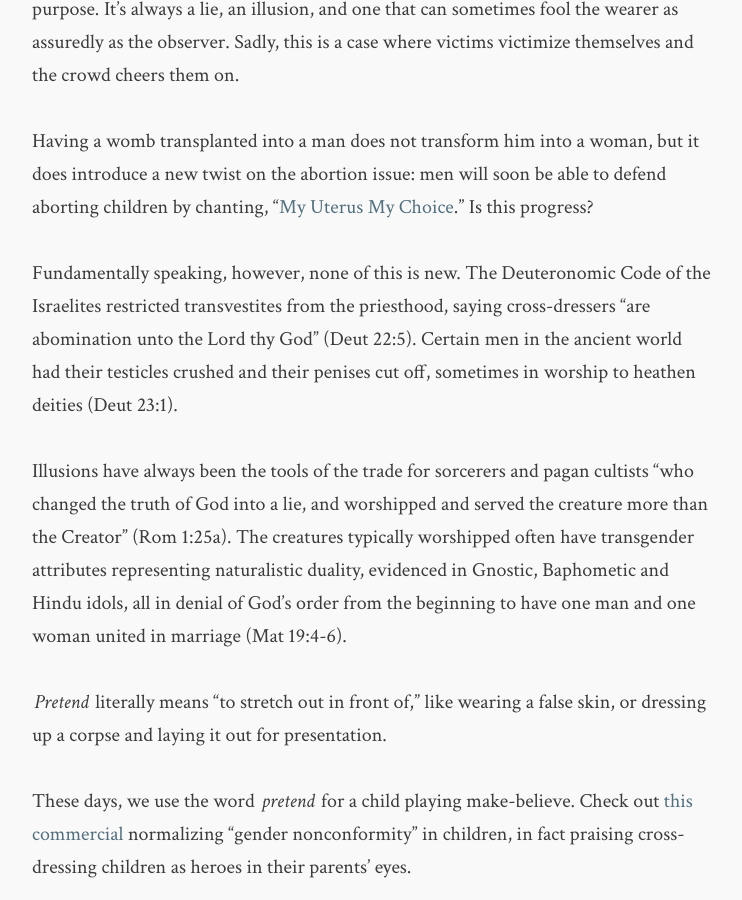
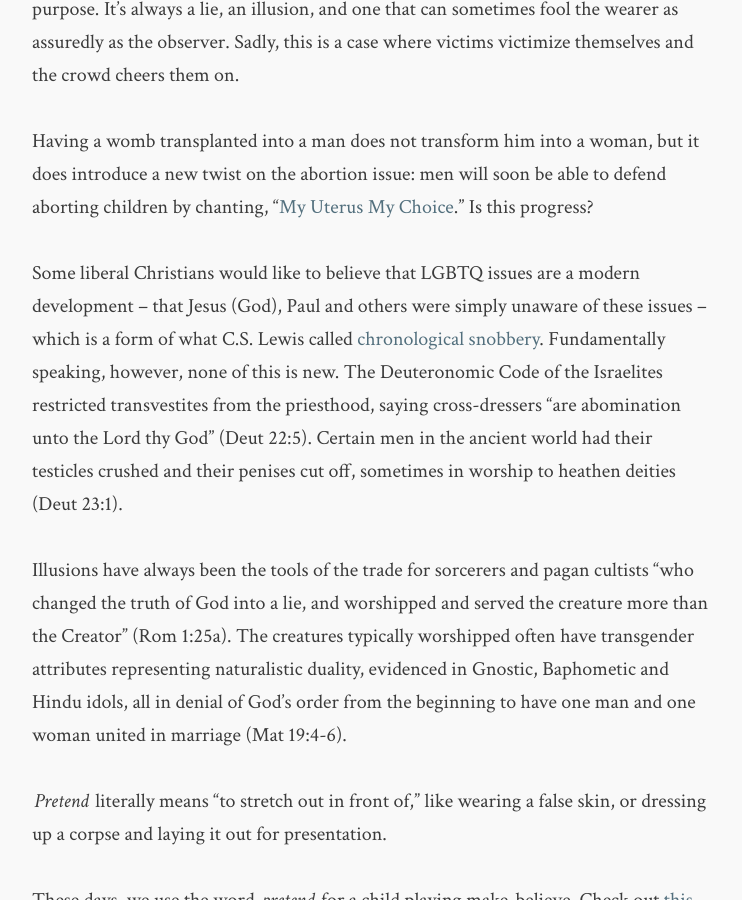
Before and after one commit to flashlightministries/oilforlight, a Jekyll site: the page built from _posts/2017-11-04-transgender-pretender.md, in a window 1280 px wide and 900 px high, scrolled down 949 px. Shown: the whole window, without its empty margins (268-1010 px from the left). Built offline with Jekyll 4.4.1, drawn with Linux system fonts in a browser that asks for light colours; nearby versions of some CDN libraries.

Commit message:
Update 2017-11-04-transgender-pretender.md

```diff
--- a/_posts/2017-11-04-transgender-pretender.md
+++ b/_posts/2017-11-04-transgender-pretender.md
@@ -15,7 +15,7 @@ The difference between cross-dressing and full "gender reassignment surgery" is
 
 Having a womb transplanted into a man does not transform him into a woman, but it does introduce a new twist on the abortion issue: men will soon be able to defend aborting children by chanting, "[My Uterus My Choice](https://www.google.com/search?q=my+uterus+my+choice&tbm=isch){:target="_blank"}."  Is this progress?
 
-Fundamentally speaking, however, none of this is new.  The Deuteronomic Code of the Israelites restricted transvestites from the priesthood, saying cross-dressers "are abomination unto the Lord thy God" (Deut 22:5).  Certain men in the ancient world had their testicles crushed and their penises cut off, sometimes in worship to heathen deities (Deut 23:1).
+Some liberal Christians would like to believe that LGBTQ issues are a modern development -- that Jesus (God), Paul and others were simply unaware of these issues -- which is a form of what C.S. Lewis called [chronological snobbery](http://www.cslewisinstitute.org/webfm_send/47){:target="_blank"}.  Fundamentally speaking, however, none of this is new.  The Deuteronomic Code of the Israelites restricted transvestites from the priesthood, saying cross-dressers "are abomination unto the Lord thy God" (Deut 22:5).  Certain men in the ancient world had their testicles crushed and their penises cut off, sometimes in worship to heathen deities (Deut 23:1).
 
 Illusions have always been the tools of the trade for sorcerers and pagan cultists "who changed the truth of God into a lie, and worshipped and served the creature more than the Creator" (Rom 1:25a).  The creatures typically worshipped often have transgender attributes representing naturalistic duality, evidenced in Gnostic, Baphometic and Hindu idols, all in denial of God's order from the beginning to have one man and one woman united in marriage (Mat 19:4-6).
 
```
